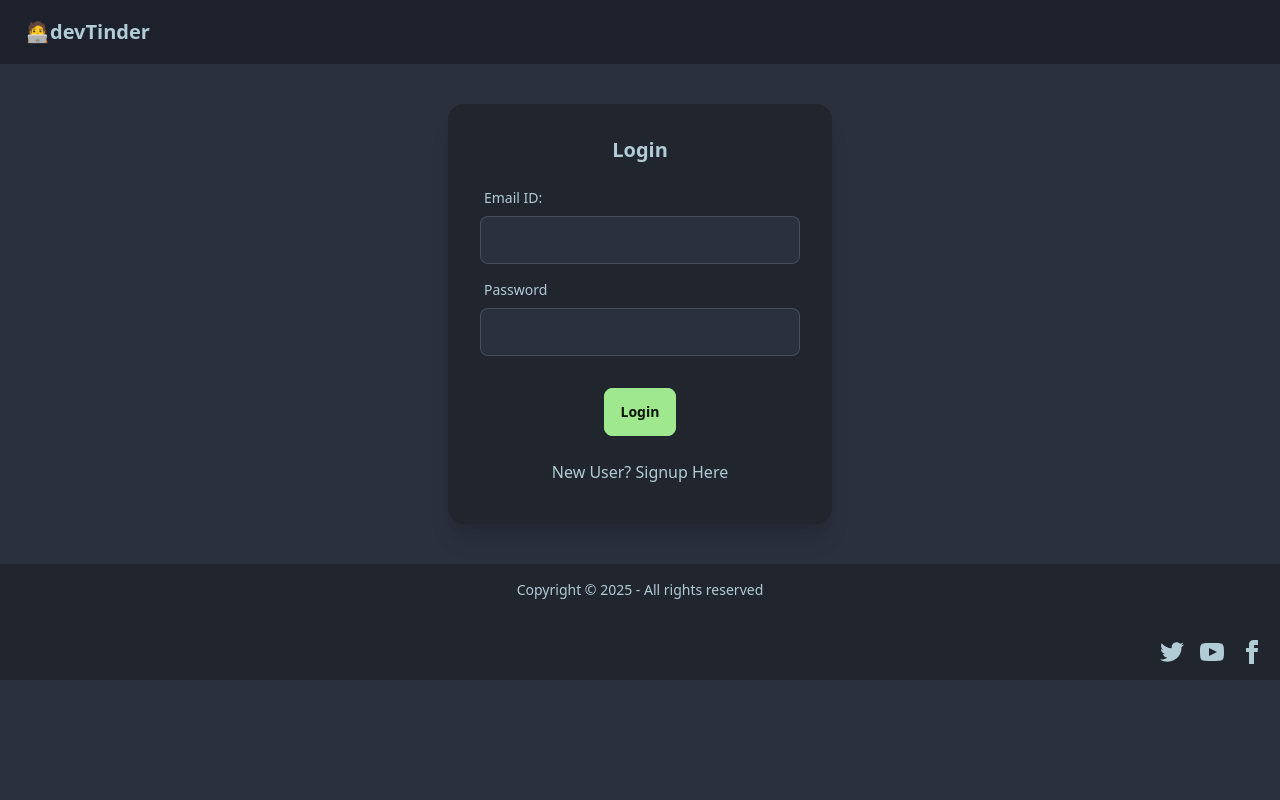
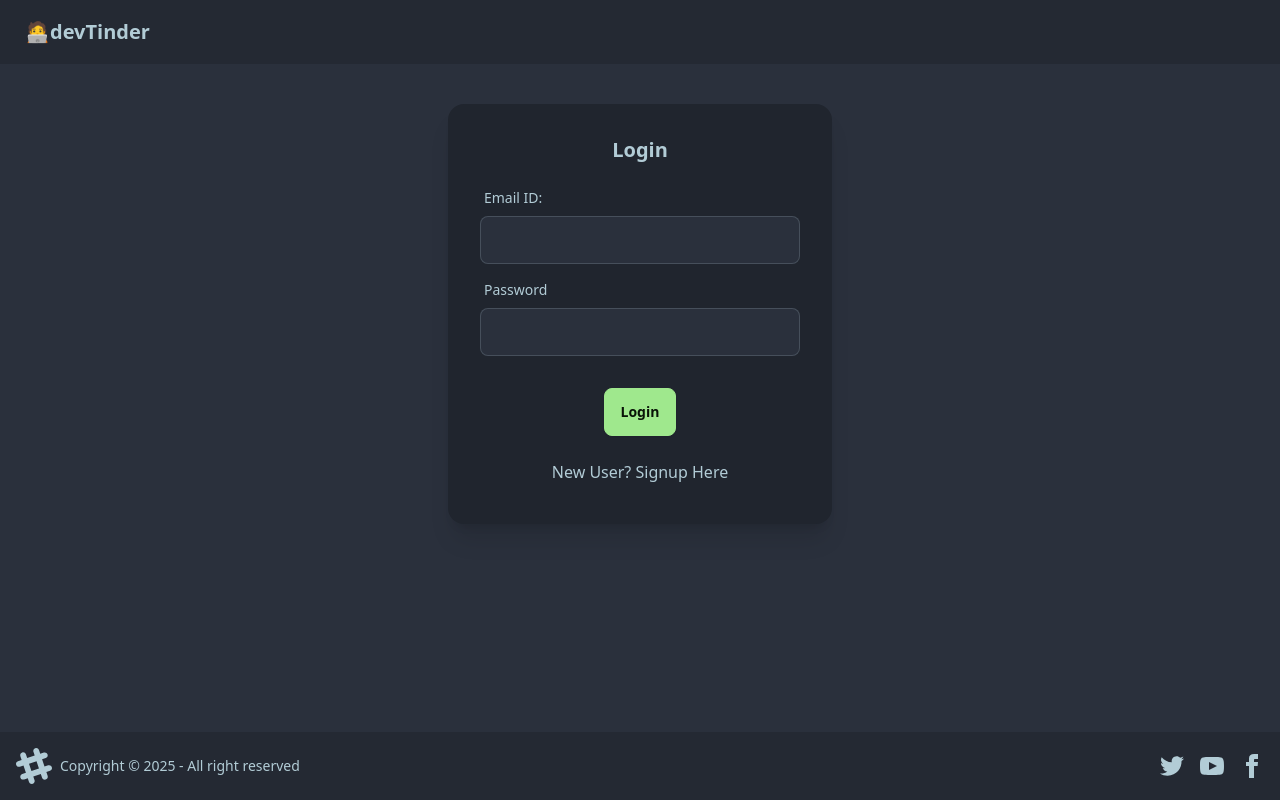
Before and after one commit to Udaybisht124/dev-tinder-web, a React (Vite) app: page /login in a window 1280 px wide. Built offline with nearby package versions, Linux system fonts and the light colour scheme; no server answers.

Commit message:
Changes in footer

```diff
--- a/src/component/Footer.jsx
+++ b/src/component/Footer.jsx
@@ -1,24 +1,56 @@
-import React from 'react';
-
 const Footer = () => {
   return (
-    <footer className="footer footer-center p-4 bg-base-300 text-base-content">
-      <div className="text-center">
-        <p>Copyright © {new Date().getFullYear()} - All rights reserved</p>
-      </div>
-      <div className="grid grid-flow-col gap-4 md:place-self-center md:justify-self-end">
-        <a href="#">
-          <svg xmlns="http://www.w3.org/2000/svg" width="24" height="24" viewBox="0 0 24 24" className="fill-current"><path d="M24 4.557c-.883.392-1.832.656-2.828.775 1.017-.609 1.798-1.574 2.165-2.724-.951.564-2.005.974-3.127 1.195-.897-.957-2.178-1.555-3.594-1.555-3.179 0-5.515 2.966-4.797 6.045-4.091-.205-7.719-2.165-10.148-5.144-1.29 2.213-.669 5.108 1.523 6.574-.806-.026-1.566-.247-2.229-.616-.054 2.281 1.581 4.415 3.949 4.89-.693.188-1.452.232-2.224.084.626 1.956 2.444 3.379 4.6 3.419-2.07 1.623-4.678 2.348-7.29 2.04 2.179 1.397 4.768 2.212 7.548 2.212 9.142 0 14.307-7.721 13.995-14.646.962-.695 1.797-1.562 2.457-2.549z"></path></svg>
-          </a>
-          <a href="#">
-            <svg xmlns="http://www.w3.org/2000/svg" width="24" height="24" viewBox="0 0 24 24" className="fill-current"><path d="M19.615 3.184c-3.604-.246-11.631-.245-15.23 0-3.897.266-4.356 2.62-4.385 8.816.029 6.185.484 8.549 4.385 8.816 3.6.245 11.626.246 15.23 0 3.897-.266 4.356-2.62 4.385-8.816-.029-6.185-.484-8.549-4.385-8.816zm-10.615 12.816v-8l8 3.993-8 4.007z"></path></svg>
-          </a>
-          <a href="#">
-            <svg xmlns="http://www.w3.org/2000/svg" width="24" height="24" viewBox="0 0 24 24" className="fill-current"><path d="M9 8h-3v4h3v12h5v-12h3.642l.358-4h-4v-1.667c0-.955.192-1.333 1.115-1.333h2.885v-5h-3.808c-3.596 0-5.192 1.583-5.192 4.615v3.385z"></path></svg>
-          </a>
-        </div>
+    <footer className="footer bg-base-200 text-neutral-content p-4 fixed bottom-0">
+      <aside className="grid-flow-col items-center">
+        <svg
+          width="36"
+          height="36"
+          viewBox="0 0 24 24"
+          xmlns="http://www.w3.org/2000/svg"
+          fillRule="evenodd"
+          clipRule="evenodd"
+          className="fill-current"
+        >
+          <path d="M22.672 15.226l-2.432.811.841 2.515c.33 1.019-.209 2.127-1.23 2.456-1.15.325-2.148-.321-2.463-1.226l-.84-2.518-5.013 1.677.84 2.517c.391 1.203-.434 2.542-1.831 2.542-.88 0-1.601-.564-1.86-1.314l-.842-2.516-2.431.809c-1.135.328-2.145-.317-2.463-1.229-.329-1.018.211-2.127 1.231-2.456l2.432-.809-1.621-4.823-2.432.808c-1.355.384-2.558-.59-2.558-1.839 0-.817.509-1.582 1.327-1.846l2.433-.809-.842-2.515c-.33-1.02.211-2.129 1.232-2.458 1.02-.329 2.13.209 2.461 1.229l.842 2.515 5.011-1.677-.839-2.517c-.403-1.238.484-2.553 1.843-2.553.819 0 1.585.509 1.85 1.326l.841 2.517 2.431-.81c1.02-.33 2.131.211 2.461 1.229.332 1.018-.21 2.126-1.23 2.456l-2.433.809 1.622 4.823 2.433-.809c1.242-.401 2.557.484 2.557 1.838 0 .819-.51 1.583-1.328 1.847m-8.992-6.428l-5.01 1.675 1.619 4.828 5.011-1.674-1.62-4.829z"></path>
+        </svg>
+        <p>Copyright © {new Date().getFullYear()} - All right reserved</p>
+      </aside>
+      <nav className="grid-flow-col gap-4 md:place-self-center md:justify-self-end">
+        <a>
+          <svg
+            xmlns="http://www.w3.org/2000/svg"
+            width="24"
+            height="24"
+            viewBox="0 0 24 24"
+            className="fill-current"
+          >
+            <path d="M24 4.557c-.883.392-1.832.656-2.828.775 1.017-.609 1.798-1.574 2.165-2.724-.951.564-2.005.974-3.127 1.195-.897-.957-2.178-1.555-3.594-1.555-3.179 0-5.515 2.966-4.797 6.045-4.091-.205-7.719-2.165-10.148-5.144-1.29 2.213-.669 5.108 1.523 6.574-.806-.026-1.566-.247-2.229-.616-.054 2.281 1.581 4.415 3.949 4.89-.693.188-1.452.232-2.224.084.626 1.956 2.444 3.379 4.6 3.419-2.07 1.623-4.678 2.348-7.29 2.04 2.179 1.397 4.768 2.212 7.548 2.212 9.142 0 14.307-7.721 13.995-14.646.962-.695 1.797-1.562 2.457-2.549z"></path>
+          </svg>
+        </a>
+        <a>
+          <svg
+            xmlns="http://www.w3.org/2000/svg"
+            width="24"
+            height="24"
+            viewBox="0 0 24 24"
+            className="fill-current"
+          >
+            <path d="M19.615 3.184c-3.604-.246-11.631-.245-15.23 0-3.897.266-4.356 2.62-4.385 8.816.029 6.185.484 8.549 4.385 8.816 3.6.245 11.626.246 15.23 0 3.897-.266 4.356-2.62 4.385-8.816-.029-6.185-.484-8.549-4.385-8.816zm-10.615 12.816v-8l8 3.993-8 4.007z"></path>
+          </svg>
+        </a>
+        <a>
+          <svg
+            xmlns="http://www.w3.org/2000/svg"
+            width="24"
+            height="24"
+            viewBox="0 0 24 24"
+            className="fill-current"
+          >
+            <path d="M9 8h-3v4h3v12h5v-12h3.642l.358-4h-4v-1.667c0-.955.192-1.333 1.115-1.333h2.885v-5h-3.808c-3.596 0-5.192 1.583-5.192 4.615v3.385z"></path>
+          </svg>
+        </a>
+      </nav>
     </footer>
   );
 };
-
 export default Footer;
--- a/src/component/Navbar.jsx
+++ b/src/component/Navbar.jsx
@@ -22,7 +22,7 @@
   }
 
   return (
-    <div className="navbar bg-neutral gap-5 max-w-screen-2xl ">
+    <div className="navbar bg-base-200 gap-5 max-w-screen-2xl ">
       <div className="flex-1">
         <Link to="/" className="btn btn-ghost text-xl">🧑‍💻devTinder</Link>
       </div>
```
